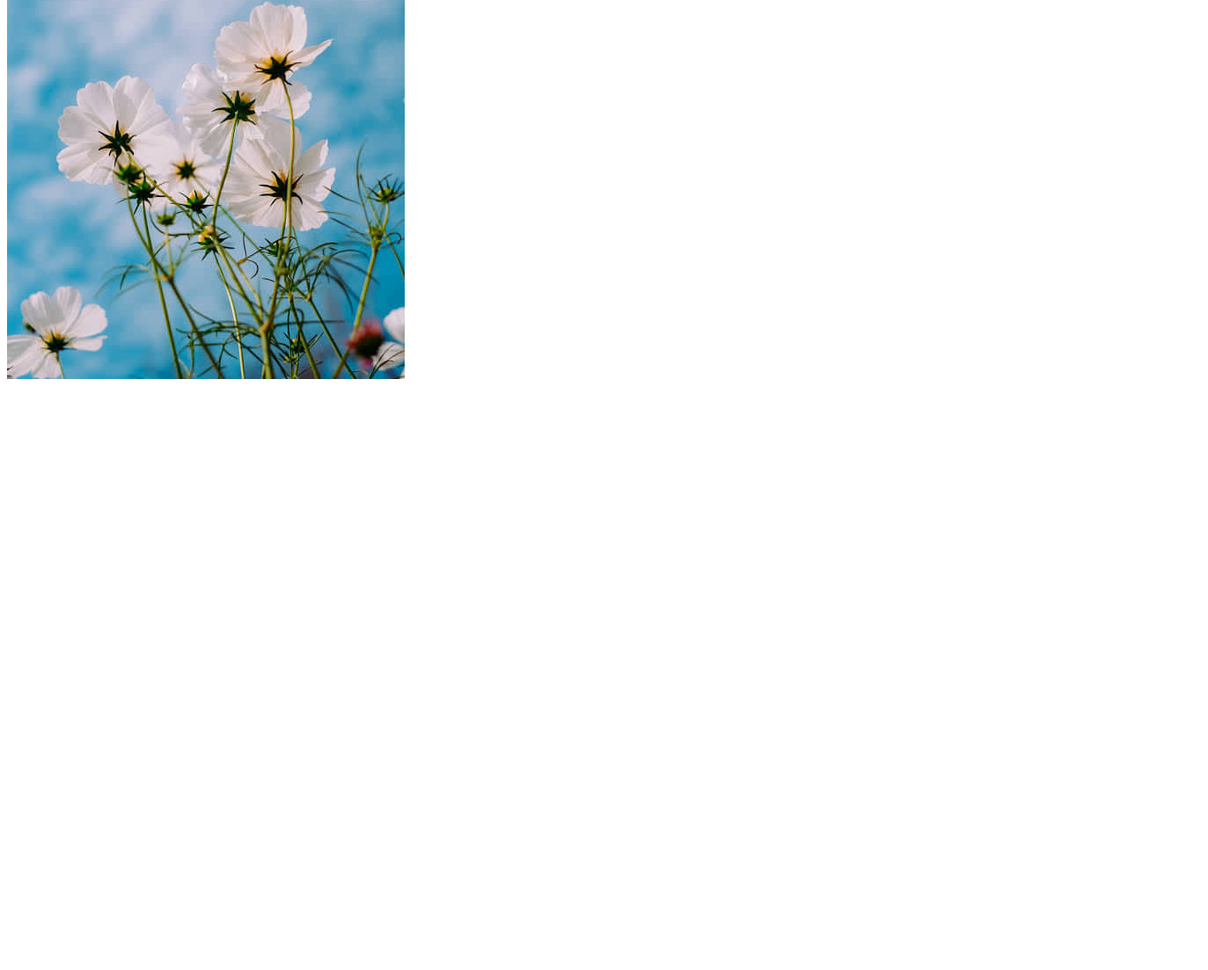
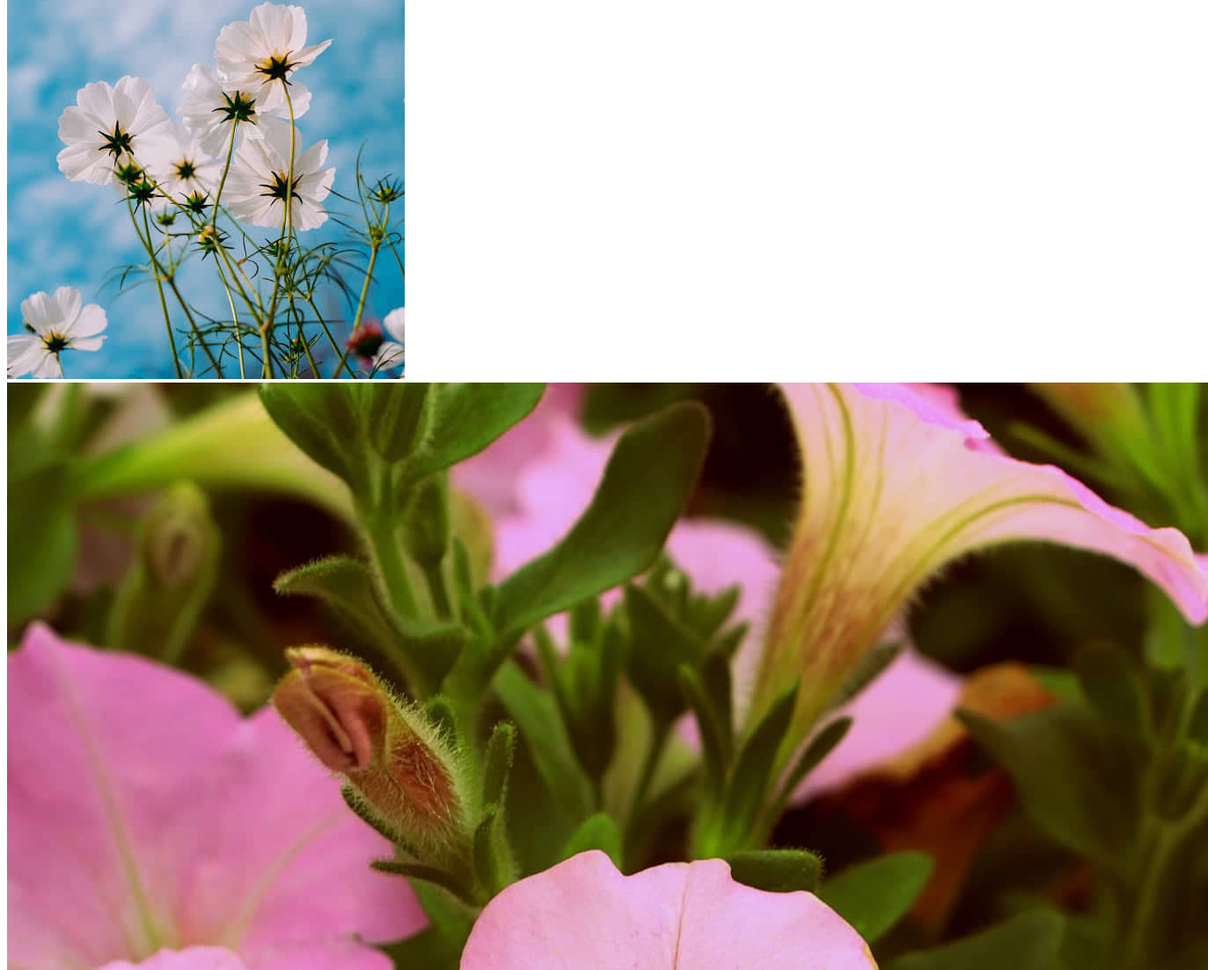
Before and after one commit to fatemakhatun7/my-second-repog, a plain HTML site: page index.html in a window 1280 px wide. Shown: the part 517-1620 px from the top of the page at 88% size, 1373 px wide, since content can reach past the window. Before the commit the page ends 960 px from the top, so only its background shows below. Drawn offline with Linux system fonts and the light colour scheme.

Commit message:
imagee add

```diff
--- a/index.html
+++ b/index.html
@@ -15,6 +15,6 @@
     <p>I know CSS</p>
     <p>I can do it.</p>
     <img src="poo.jpg" alt="">
-    <img src="Downloads/ppp.jpg" alt="">
+    <img src="pp.jpg" alt="">
 </body>
 </html>
```
